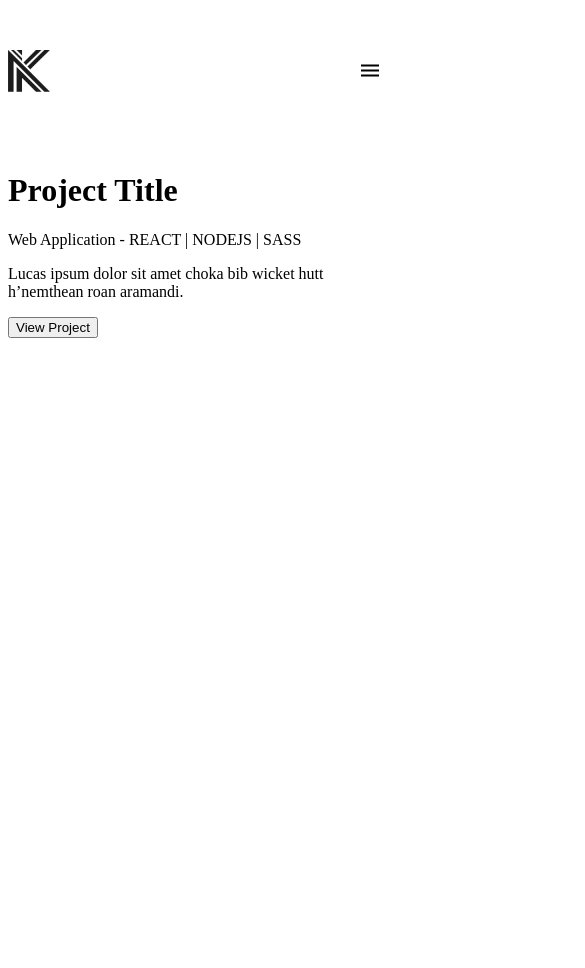
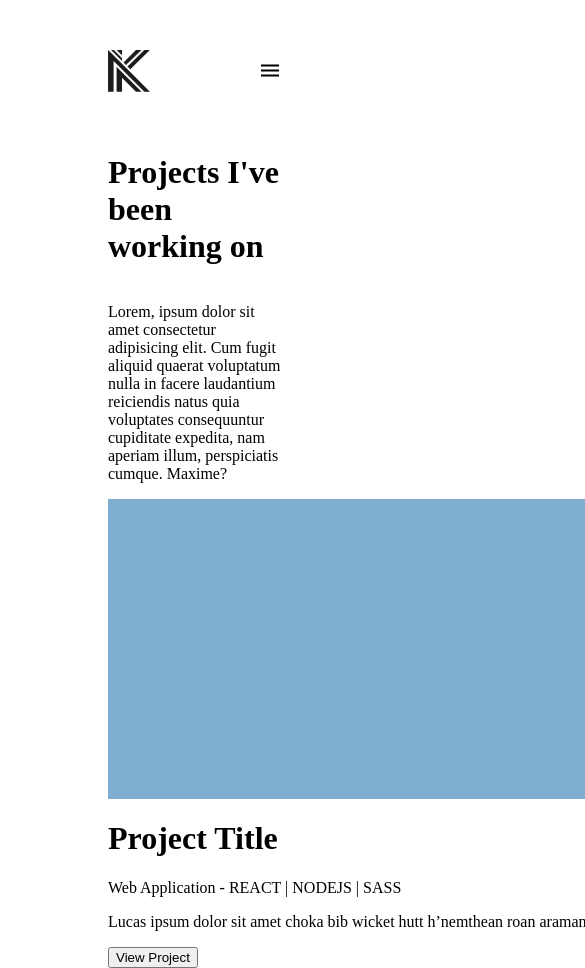
Before and after one commit to KimoDev/personal-site, a Gatsby site: page /project in a window 390 px wide. Shown: the top 968 px of the page, 585 px wide, since content can reach past the window. Before the commit the page ends 844 px from the top, so only its background shows below. Built offline with nearby package versions, Linux system fonts and the light colour scheme; Gatsby itself is replaced by a stand-in of ours.

Commit message:
Added some basic layout styling. (non-responsive)

```diff
--- a/src/components/ProjectContainer.js
+++ b/src/components/ProjectContainer.js
@@ -1,10 +1,12 @@
 import React from 'react';
+
+import '../styles/projects.scss';
 
 const ProjectContainer = () => {
   return (
     <div>
       <div className="image-wrapper">
-        <img src="" alt=""/>
+        {/*<img src="" alt=""/> */}
       </div>
       <div className="content-wrapper">
         <h1>Project Title</h1>
--- a/src/pages/project.js
+++ b/src/pages/project.js
@@ -3,17 +3,28 @@ import React, { useState } from 'react'
 import Header from '../components/Header';
 import ProjectContainer from '../components/ProjectContainer';
 
+import '../styles/projects.scss';
 
 const project = () => {
   // const [nav, toggleNav] = useState(false);
 
   return (
-    <div>
+    <div className="container">
       <Header
       // navClicked={() => toggleNav(!nav)}
       icon={require('../images/icons/burger-menu.svg')}/>
+        <h1>Projects I've been working on</h1>
+        <p>Lorem, ipsum dolor sit amet consectetur adipisicing elit.
+        Cum fugit aliquid quaerat voluptatum nulla in facere laudantium
+        reiciendis natus quia voluptates consequuntur cupiditate expedita,
+        nam aperiam illum, perspiciatis cumque. Maxime?
+        </p>
+      <div className="project-row">
         <ProjectContainer />
-    </div>
+        <ProjectContainer />
+      </div>
+
+      </div>
   )
 }
 
--- /dev/null
+++ b/src/styles/projects.scss
@@ -0,0 +1,23 @@
+.container {
+  height: 100vh;
+  margin: 0px 100px;
+  display: flex;
+  flex: 1;
+  flex-direction: column;
+}
+
+.image-wrapper {
+  width: 500px;
+  height: 300px;
+  background-color: #80AED0;
+}
+
+.content-wrapper {
+  max-width: 500px
+}
+
+.project-row {
+  display: flex;
+  justify-content: space-between;
+  flex: 1;
+}
```
